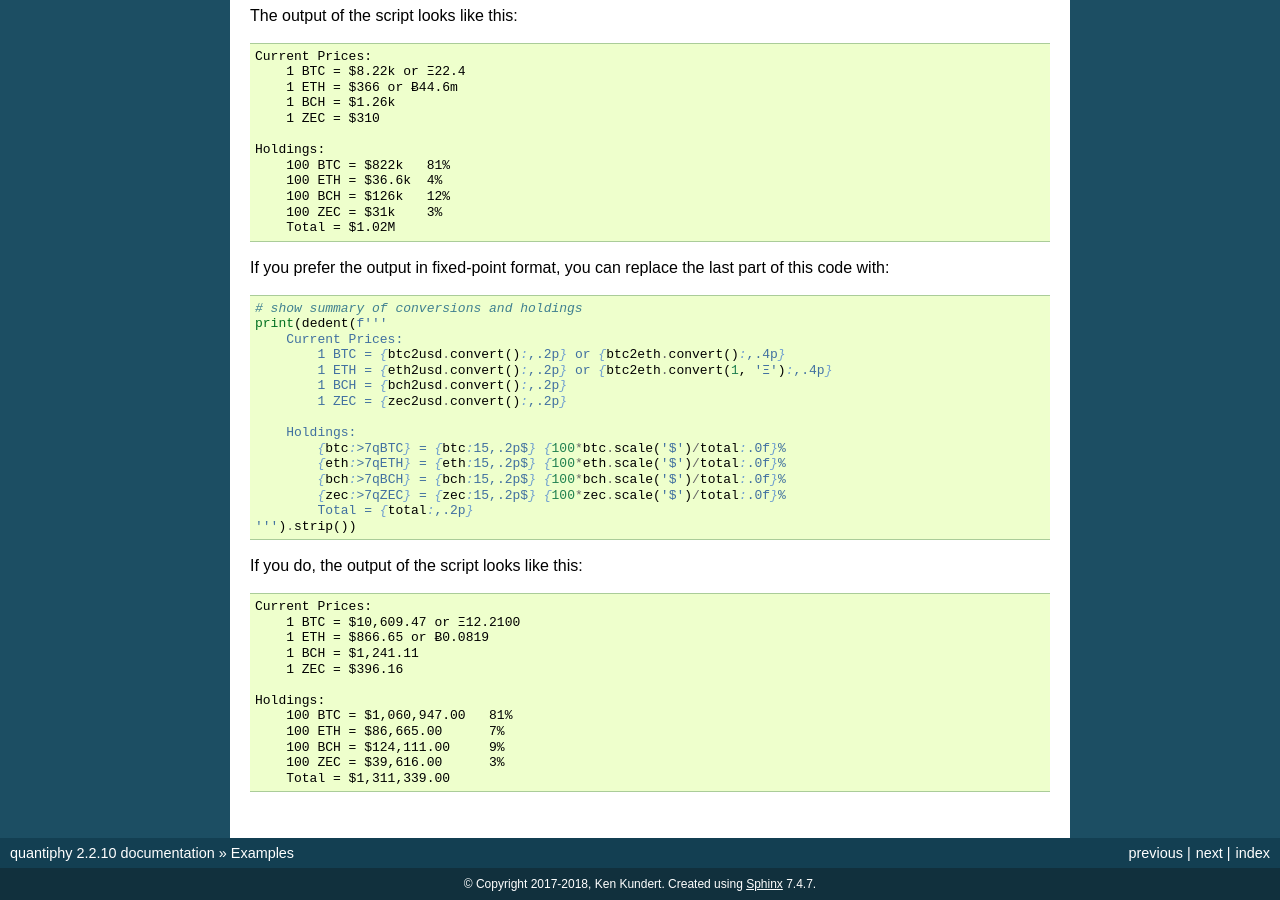
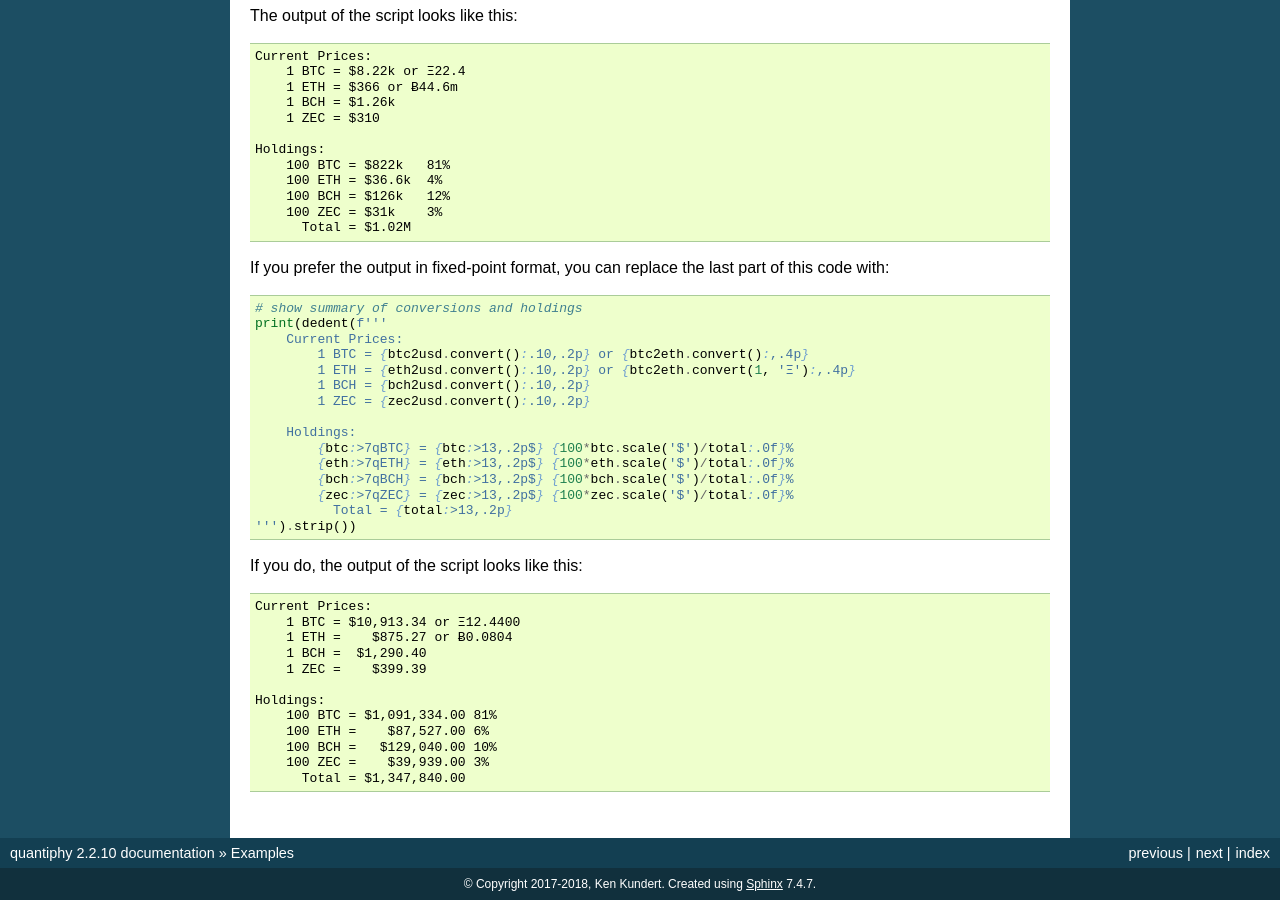
Before and after one commit to KenKundert/quantiphy, a Sphinx documentation site: the page built from doc/examples.rst, in a window 1280 px wide and 900 px high, scrolled down 11855 px. Built offline with Sphinx 7.4.7, drawn with Linux system fonts in a browser that asks for light colours.

Commit message:
Tweak cryptcurrency example.

```diff
--- a/doc/examples.rst
+++ b/doc/examples.rst
@@ -747,7 +747,7 @@ The output of the script looks like this::
         100 ETH = $36.6k  4%
         100 BCH = $126k   12%
         100 ZEC = $31k    3%
-        Total = $1.02M
+          Total = $1.02M
 
 If you prefer the output in fixed-point format, you can replace the last part of
 this code with:
@@ -757,30 +757,30 @@ this code with:
     # show summary of conversions and holdings
     print(dedent(f'''
         Current Prices:
-            1 BTC = {btc2usd.convert():,.2p} or {btc2eth.convert():,.4p}
-            1 ETH = {eth2usd.convert():,.2p} or {btc2eth.convert(1, 'Ξ'):,.4p}
-            1 BCH = {bch2usd.convert():,.2p}
-            1 ZEC = {zec2usd.convert():,.2p}
+            1 BTC = {btc2usd.convert():.10,.2p} or {btc2eth.convert():,.4p}
+            1 ETH = {eth2usd.convert():.10,.2p} or {btc2eth.convert(1, 'Ξ'):,.4p}
+            1 BCH = {bch2usd.convert():.10,.2p}
+            1 ZEC = {zec2usd.convert():.10,.2p}
 
         Holdings:
-            {btc:>7qBTC} = {btc:15,.2p$} {100*btc.scale('$')/total:.0f}%
-            {eth:>7qETH} = {eth:15,.2p$} {100*eth.scale('$')/total:.0f}%
-            {bch:>7qBCH} = {bch:15,.2p$} {100*bch.scale('$')/total:.0f}%
-            {zec:>7qZEC} = {zec:15,.2p$} {100*zec.scale('$')/total:.0f}%
-            Total = {total:,.2p}
+            {btc:>7qBTC} = {btc:>13,.2p$} {100*btc.scale('$')/total:.0f}%
+            {eth:>7qETH} = {eth:>13,.2p$} {100*eth.scale('$')/total:.0f}%
+            {bch:>7qBCH} = {bch:>13,.2p$} {100*bch.scale('$')/total:.0f}%
+            {zec:>7qZEC} = {zec:>13,.2p$} {100*zec.scale('$')/total:.0f}%
+              Total = {total:>13,.2p}
     ''').strip())
 
 If you do, the output of the script looks like this::
 
     Current Prices:
-        1 BTC = $10,609.47 or Ξ12.2100
-        1 ETH = $866.65 or Ƀ0.0819
-        1 BCH = $1,241.11
-        1 ZEC = $396.16
+        1 BTC = $10,913.34 or Ξ12.4400
+        1 ETH =    $875.27 or Ƀ0.0804
+        1 BCH =  $1,290.40
+        1 ZEC =    $399.39
 
     Holdings:
-        100 BTC = $1,060,947.00   81%
-        100 ETH = $86,665.00      7%
-        100 BCH = $124,111.00     9%
-        100 ZEC = $39,616.00      3%
-        Total = $1,311,339.00
+        100 BTC = $1,091,334.00 81%
+        100 ETH =    $87,527.00 6%
+        100 BCH =   $129,040.00 10%
+        100 ZEC =    $39,939.00 3%
+          Total = $1,347,840.00
```
